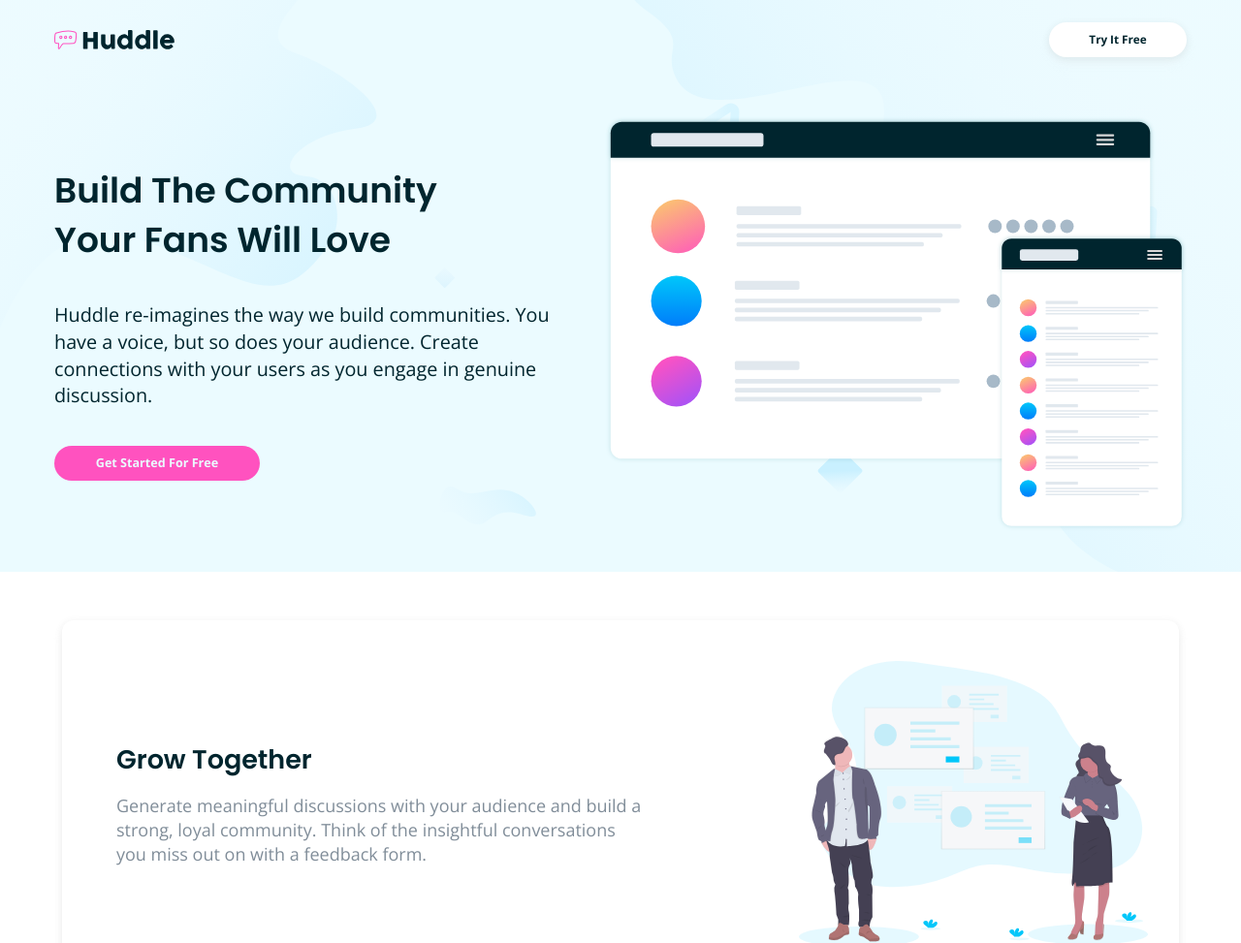
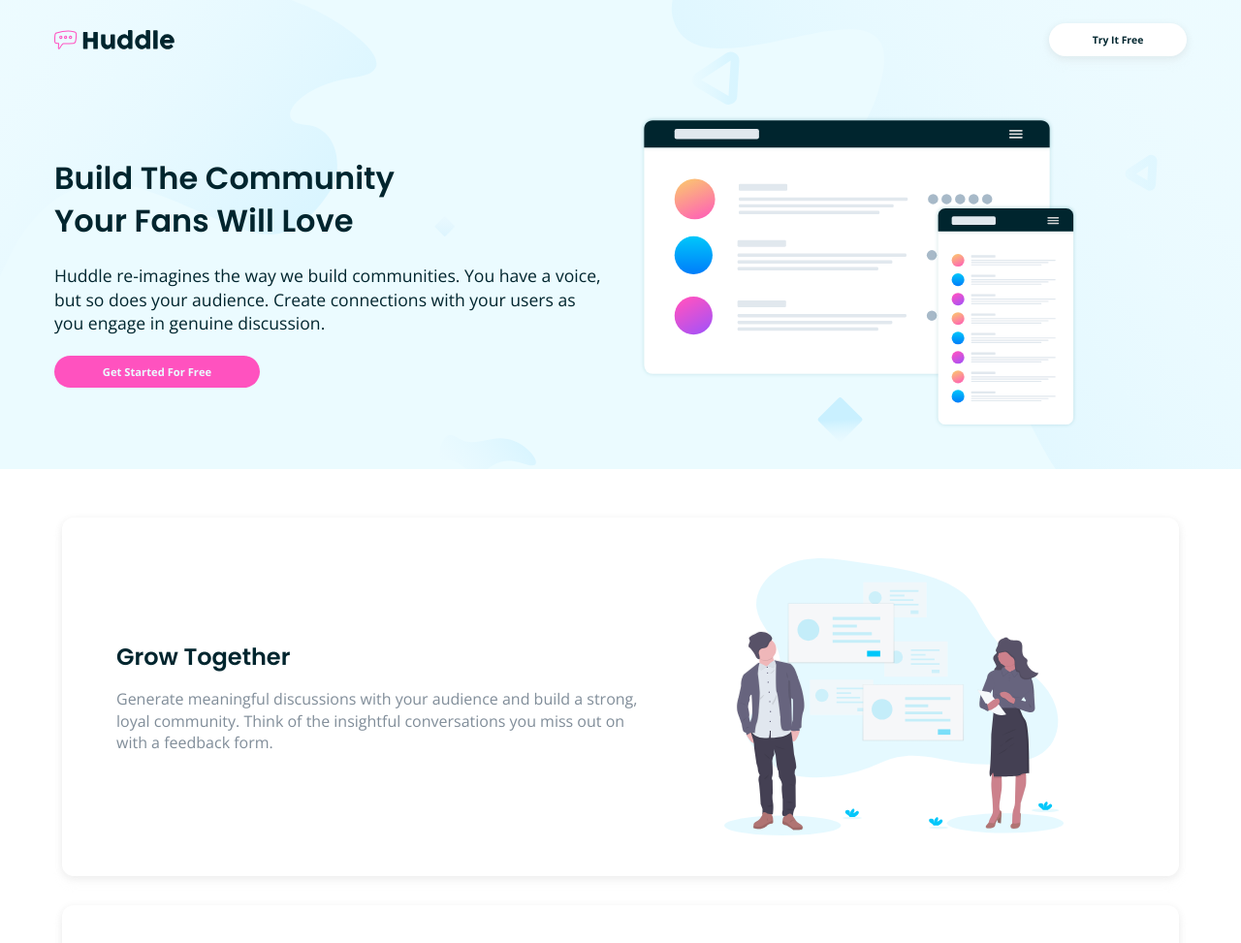
Before and after one commit to sthanleyso/huddle-landing-page-beginner, a Gatsby site: page / in a window 1280 px wide. Shown: the top 973 px of the page at 97% size. Built offline with nearby package versions, Linux system fonts and the light colour scheme; Gatsby itself is replaced by a stand-in of ours.

Commit message:
Fixes on desktop layout

```diff
--- a/src/pages/index.js
+++ b/src/pages/index.js
@@ -33,11 +33,7 @@ const Home = () => {
   return (
     <Layout>
       <HeroSection>
-        <h1>
-          Build The Community
-          <br />
-          Your Fans Will Love
-        </h1>
+        <h1>Build The Community Your Fans Will Love</h1>
         <p>
           Huddle re-imagines the way we build communities. You have a voice, but
           so does your audience. Create connections with your users as you
@@ -103,12 +99,24 @@ const Home = () => {
           </div>
         </ContactBox>
         <Menu>
-          <li><a href="#!">About Us</a></li>
-          <li><a href="#!">What We Do</a></li>
-          <li><a href="#!">FAQ</a></li>
-          <li><a href="#!">Career</a></li>
-          <li><a href="#!">Blog</a></li>
-          <li><a href="#!">Contact Us</a></li>
+          <li>
+            <a href="#!">About Us</a>
+          </li>
+          <li>
+            <a href="#!">What We Do</a>
+          </li>
+          <li>
+            <a href="#!">FAQ</a>
+          </li>
+          <li>
+            <a href="#!">Career</a>
+          </li>
+          <li>
+            <a href="#!">Blog</a>
+          </li>
+          <li>
+            <a href="#!">Contact Us</a>
+          </li>
         </Menu>
         <SocialMedia>
           <li>
--- a/src/styles/elements.js
+++ b/src/styles/elements.js
@@ -30,7 +30,6 @@ export const Elements = createGlobalStyle`
   body {
     height: 100%;
     font-family: var(--open-sans);
-    font-size: 18px;
     -webkit-font-smoothing: antialiased !important;
   }
 
@@ -41,6 +40,7 @@ export const Elements = createGlobalStyle`
   }
 
   img {
+    display: block;
     width: 100%;
   }
 `
--- a/src/styles/index.js
+++ b/src/styles/index.js
@@ -112,24 +112,20 @@ export const HeroSection = styled.section`
     }
   }
 
-  img {
-    max-width: 360px;
-  }
-
   @media (min-width: 480px) {
     img {
-      max-width: 480px;
+      max-width: 80%;
     }
   }
 
   @media (min-width: 700px) {
     display: grid;
     grid-template-areas:
-      "title . pic pic"
-      "desc . pic pic"
-      "link . pic pic";
-    grid-row-gap: 12px;
-    grid-column-gap: 20px;
+      "title pic"
+      "desc pic"
+      "link pic";
+    grid-auto-columns: minmax(200px, 1fr);
+    grid-column-gap: 40px;
     background-image: url(${bgDesktop});
     text-align: left;
     padding: 120px 56px 42px 56px;
@@ -143,6 +139,7 @@ export const HeroSection = styled.section`
     h1 {
       grid-area: title;
       font-size: 1.2rem;
+      width: 240px;
     }
 
     p {
@@ -160,7 +157,6 @@ export const HeroSection = styled.section`
 
     img {
       grid-area: pic;
-      max-width: 600px;
     }
   }
 
@@ -168,6 +164,7 @@ export const HeroSection = styled.section`
     h1 {
       align-self: end;
       font-size: 2rem;
+      width: 360px;
     }
 
     p {
@@ -204,7 +201,7 @@ export const Card = styled.article`
   line-height: 1.4;
 
   img {
-    max-width: 360px;
+    /* max-width: 360px; */
     margin-bottom: 42px;
   }
 
@@ -229,11 +226,17 @@ export const Card = styled.article`
     }
   }
 
+  @media (min-width: 480px) {
+    img {
+      max-width: 80%;
+    }
+  }
+
   @media(min-width: 700px) {
     display: grid;
     grid-template-areas:
-      "title . pic"
-      "desc . pic";
+      "title pic"
+      "desc pic";
     grid-column-gap: 40px;
     grid-row-gap: 16px;
     text-align: left;
@@ -274,8 +277,8 @@ export const Card = styled.article`
 export const CardReverse = styled(Card)`
   @media(min-width: 700px) {
     grid-template-areas:
-      "pic . title"
-      "pic . desc";
+      "pic title"
+      "pic desc";
   }
 `
 
```
